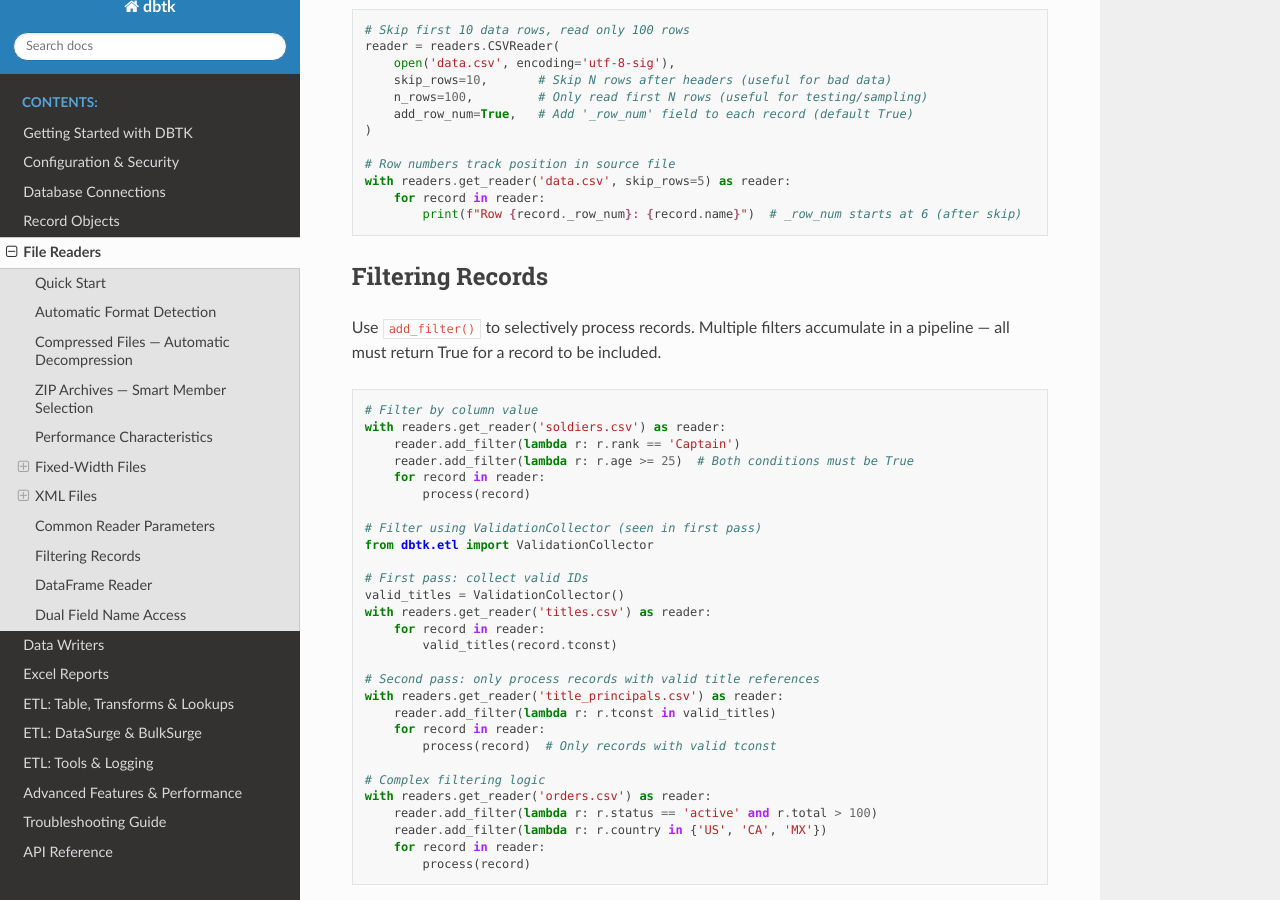
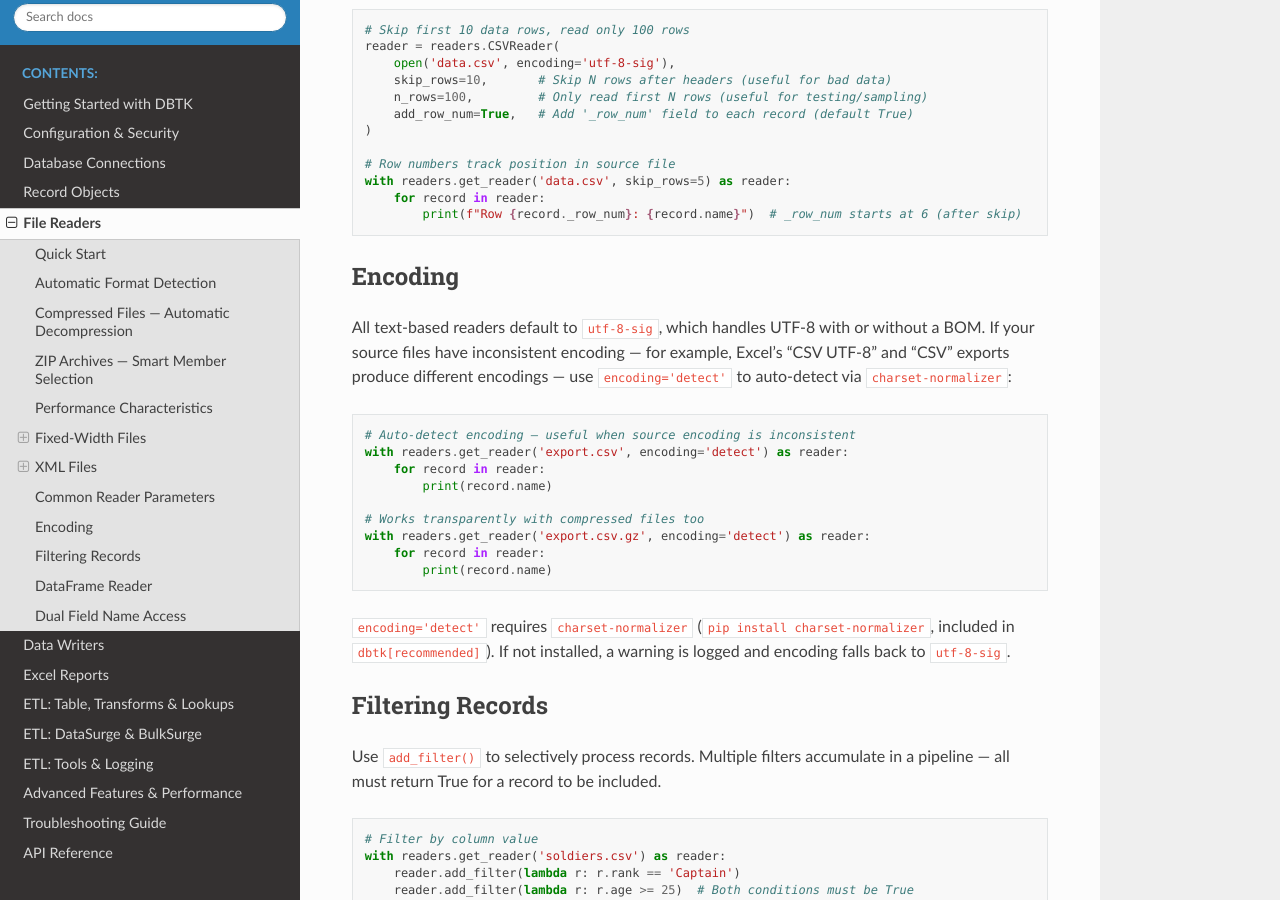
Before and after one commit to scottrbailey/dbtk, a Sphinx documentation site: the page built from docs/05-readers.md, in a window 1280 px wide and 900 px high, scrolled down 7265 px. Built offline with Sphinx 7.4.7 and the Read the Docs theme 3.1.0, drawn with Linux system fonts in a browser that asks for light colours.

Commit message:
docs: document encoding='detect' in readers doc and docstrings
05-readers.md: new Encoding section explaining utf-8-sig default,
encoding='detect' usage, and the charset-normalizer dependency.

CSVReader and FixedReader docstrings: note to use get_reader() with
encoding='detect' for auto-detection rather than opening files directly.

https://claude.ai/code/session_01VyixEummeVkN3jKMPjUJ2j

````diff
--- a/docs/05-readers.md
+++ b/docs/05-readers.md
@@ -341,6 +341,24 @@ with readers.get_reader('data.csv', skip_rows=5) as reader:
         print(f"Row {record._row_num}: {record.name}")  # _row_num starts at 6 (after skip)
 ```
 
+## Encoding
+
+All text-based readers default to `utf-8-sig`, which handles UTF-8 with or without a BOM. If your source files have inconsistent encoding — for example, Excel's "CSV UTF-8" and "CSV" exports produce different encodings — use `encoding='detect'` to auto-detect via `charset-normalizer`:
+
+```python
+# Auto-detect encoding — useful when source encoding is inconsistent
+with readers.get_reader('export.csv', encoding='detect') as reader:
+    for record in reader:
+        print(record.name)
+
+# Works transparently with compressed files too
+with readers.get_reader('export.csv.gz', encoding='detect') as reader:
+    for record in reader:
+        print(record.name)
+```
+
+`encoding='detect'` requires `charset-normalizer` (`pip install charset-normalizer`, included in `dbtk[recommended]`). If not installed, a warning is logged and encoding falls back to `utf-8-sig`.
+
 ## Filtering Records
 
 Use `add_filter()` to selectively process records. Multiple filters accumulate in a pipeline — all must return True for a record to be included.
````
Also changed, not shown: 2 other files.
